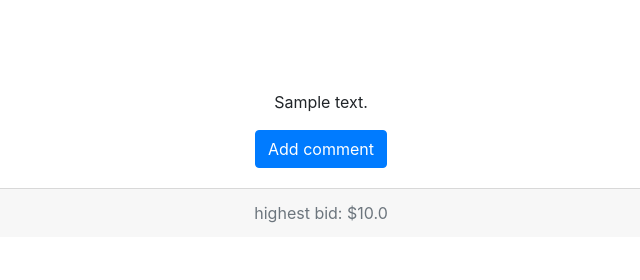
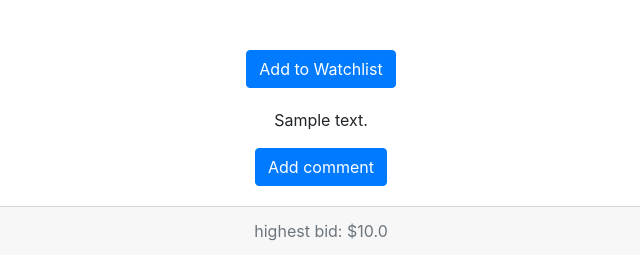
Before and after one commit to AleixMJ/commerce, a Django app: template auctions/templates/auctions/auction.html in a window 1280 px wide. Shown: the part 286-566 px from the top of the page, without its empty margins (319-959 px from the left). Run offline with Django 3.2, Linux system fonts and the light colour scheme; the template is opened without the code that fills it: values that come from a table or form of the project are taken from there, others are empty; a user stored in the database is signed in; tables that the repository leaves empty hold one stand-in row (values such as "Sample post"); some libraries are stand-ins or nearby versions.

Commit message:
added watchlist functionality but still buggy

```diff
--- a/auctions/admin.py
+++ b/auctions/admin.py
@@ -1,5 +1,5 @@
 from django.contrib import admin
-from .models import User, Auction, Bid, Comment, Category
+from .models import User, Auction, Bid, Comment, Category, Watchlist
 
 # Register your models here.
 admin.site.register(User)
@@ -7,3 +7,4 @@ admin.site.register(Auction)
 admin.site.register(Bid)
 admin.site.register(Comment)
 admin.site.register(Category)
+admin.site.register(Watchlist)
--- a/auctions/templates/auctions/auction.html
+++ b/auctions/templates/auctions/auction.html
@@ -7,11 +7,17 @@
         {{auction.title}}
     </div>
     <img src="{{auction.url}}" class="img-fluid rounded mx-auto d-block image2" alt={{auction.title}}>
-    <div class="card-body">
+    {% if user.is_authenticated %}
+    <form action="{% url 'watchlist' %}" method="POST">
+        {% csrf_token %}
+         <input type="hidden" name="auction" value={{auction.id}}>
+        <button type="submit" class="btn btn-primary">Add to Watchlist</button>
+    </form>
+    {% endif %}
     <div class="card-body">
         <p class="card-text">{{auction.text}}</p>
         <a href="#" class="btn btn-primary">Add comment</a>
-        </div>
+    </div>
     <div class="card-footer text-muted">
             highest bid:  ${{auction.price}}
     </div>
```
Also changed, not shown: auctions/views.py (+14 -2 lines).
